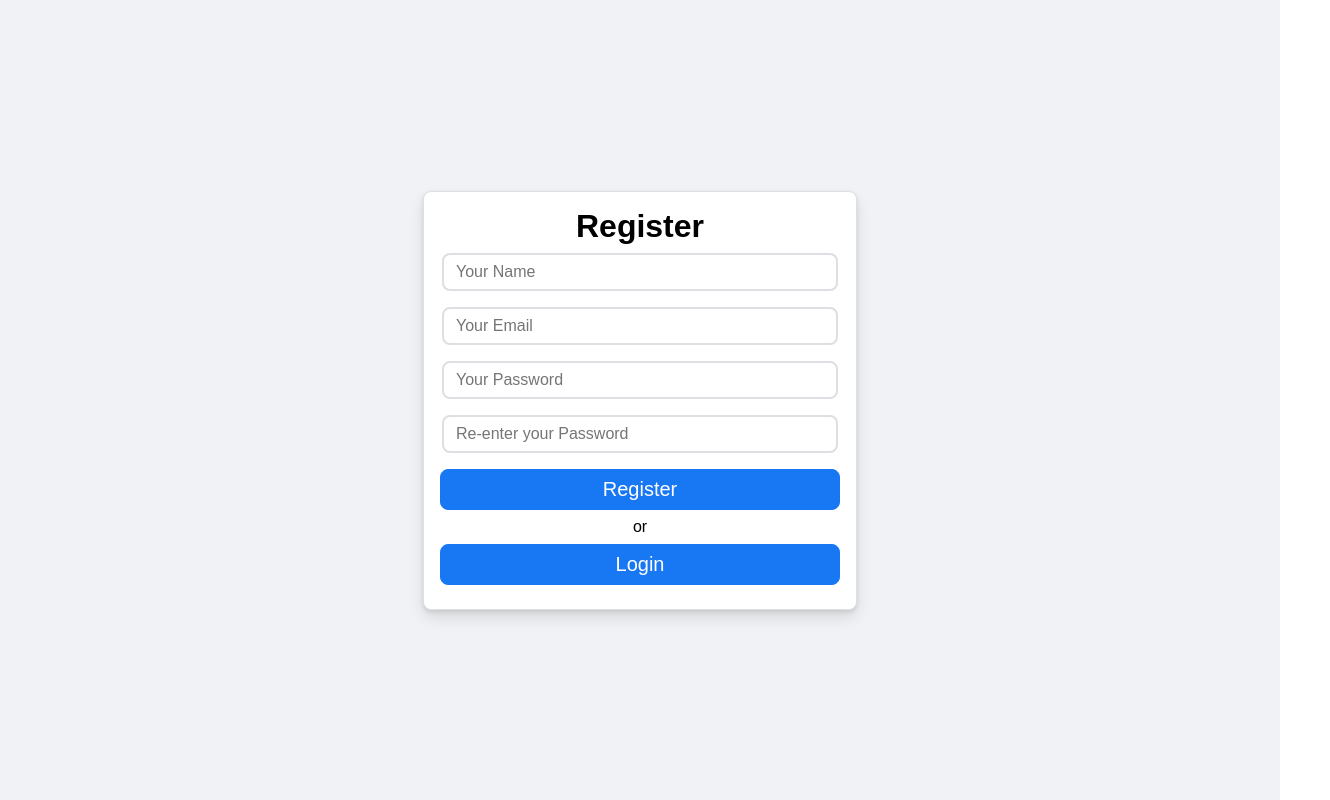
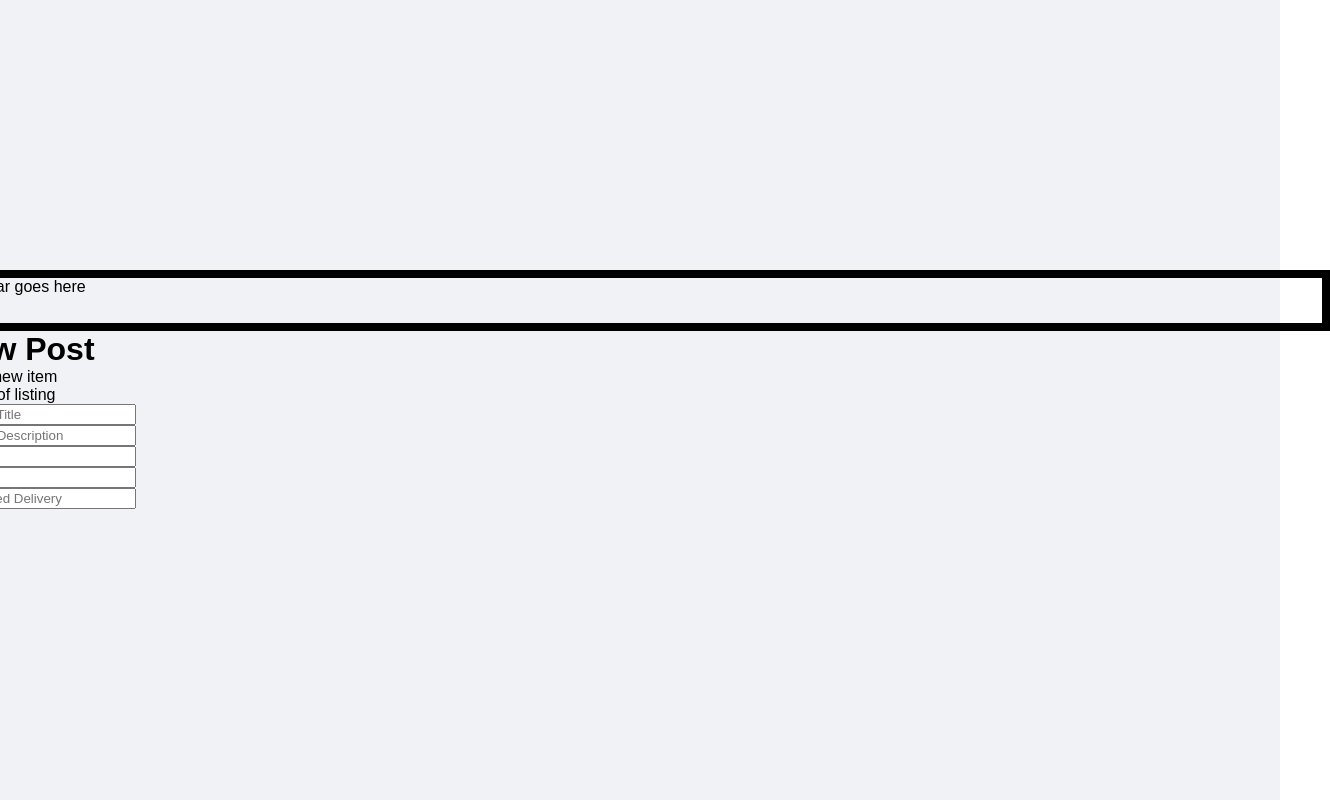
Before and after one commit to sashrikap/hackgt-submission, a React (Create React App) app in the folder frontend/furniture/: page /register in a window 1280 px wide. Shown: the whole page, 1330 px wide, since content can reach past the window. Built offline with nearby package versions, Linux system fonts and the light colour scheme.

Commit message:
commit 1

```diff
--- a/frontend/furniture/package.json
+++ b/frontend/furniture/package.json
@@ -7,10 +7,12 @@
     "@testing-library/react": "^13.0.1",
     "@testing-library/user-event": "^13.5.0",
     "axios": "^0.26.1",
+    "bootstrap": "^5.1.3",
     "react": "^18.0.0",
+    "react-bootstrap": "^2.3.0",
     "react-dom": "^18.0.0",
     "react-router-dom": "^6.3.0",
-    "react-scripts": "5.0.1",
+    "react-scripts": "^5.0.1",
     "web-vitals": "^2.1.4"
   },
   "scripts": {
--- a/frontend/furniture/src/App.js
+++ b/frontend/furniture/src/App.js
@@ -1,8 +1,10 @@
 import './App.css';
+import React from "react"
 import Homepage from "./components/homepage/homepage"
 import Login from "./components/login/login"
 import Register from "./components/register/register"
 import { BrowserRouter as Router, Routes, Route } from "react-router-dom"
+import Newpost from "./components/newpost/newpost";
 
 function App() {
   return (
@@ -15,8 +17,10 @@ function App() {
     //     </Routes>
     //   </Router>
     // </div>
+
     <div className="App">
-      <Register></Register>
+     {/*<Register></Register>*/}
+        <Newpost></Newpost>
     </div>
   );
 }
--- /dev/null
+++ b/frontend/furniture/src/components/newpost/newpost.css
@@ -0,0 +1,26 @@
+.newpost {
+    display: flex;
+    flex-direction: column;
+    align-items: flex-start;
+    justify-content: space-around;
+}
+
+.navHolder {
+
+
+}
+
+.box {
+
+
+}
+
+.topborderbox{
+    /*        position: absolute;*/
+    width: 1379px;
+    height: 61px;
+    /*        left: 28px;
+            top: 17px;*/
+    border: 8px solid #000000;
+    box-sizing: border-box;
+}
--- /dev/null
+++ b/frontend/furniture/src/components/newpost/newpost.js
@@ -0,0 +1,35 @@
+import React from "react"
+import "./newpost.css"
+
+const Newpost = () => {
+    return (
+        <div className="newpost">
+            <div className="topborderbox">Navbar goes here</div>
+            <div className="box">
+                <h1>New Post</h1>
+            </div>
+            <div className="box">List a new item</div>
+            <div className="box">Photo of listing</div>
+            <div className="box">
+                <div>
+                    <input type="text" name = "listingTitle" placeholder="Listing Title"></input>
+                </div>
+                <div>
+                    <input type="text" name = "listingDesc" placeholder="Listing Description"></input>
+                </div>
+                <div>
+                    <input type="text" name = "price" placeholder="Price"></input>
+                </div>
+                <div>
+                    <input type="text" name = "tags" placeholder="Tags"></input>
+                </div>
+                <div>
+                    <input type="text" name = "delivery" placeholder="Preferred Delivery"></input>
+                </div>
+                <button>Post</button>
+            </div>
+        </div>
+    )
+}
+
+export default Newpost
--- a/frontend/furniture/src/components/register/register.js
+++ b/frontend/furniture/src/components/register/register.js
@@ -24,7 +24,7 @@ const Register = () => {
         if (name && email && password && (password === reEnterPassword)) {
             alert("posted!")
             axios.post("http://localhost:9002/register", user)
-            .then( res => console.log(res) )
+                .then( res => console.log(res) )
         } else {
             alert("invalid input")
         }
```
Also changed, not shown: 1 other file (tests, documents, lock files or other folders).
